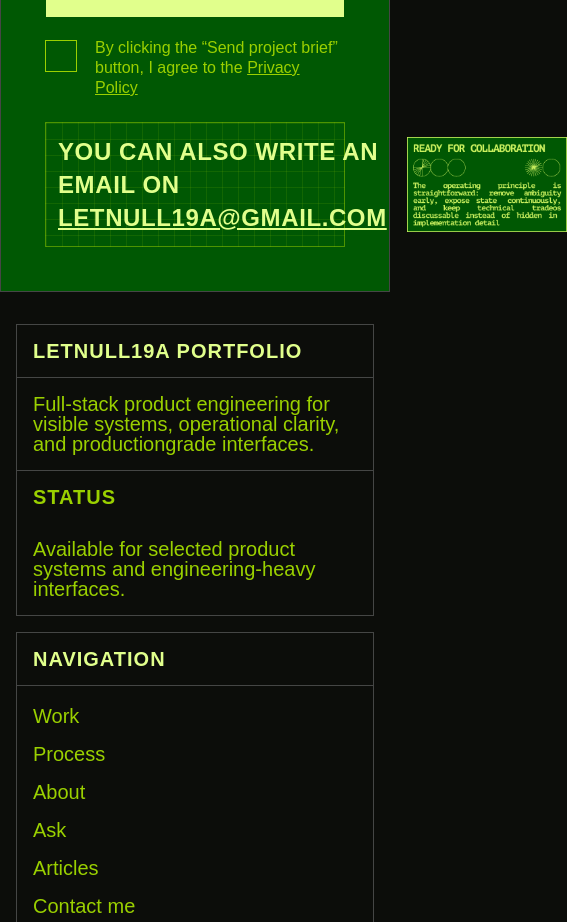
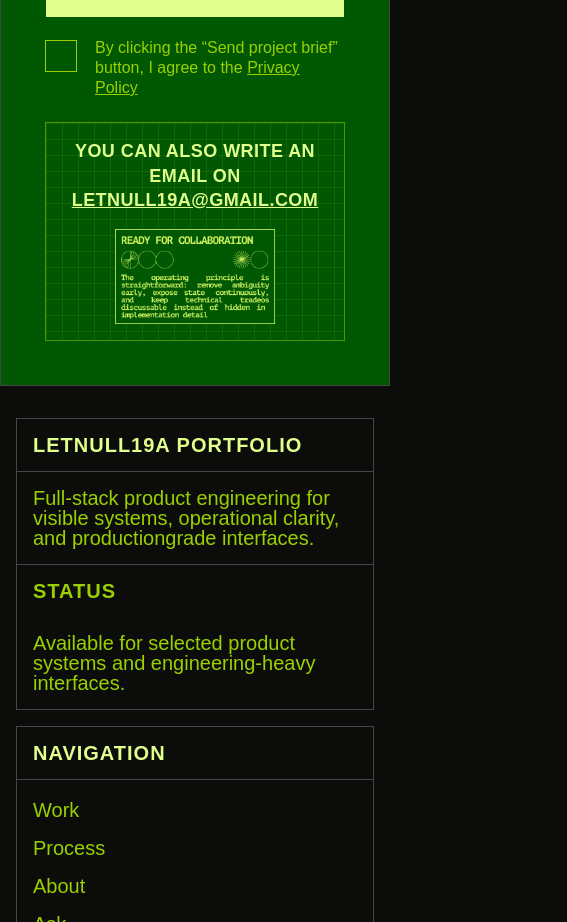
Before and after one commit to letnull19A/my-website, a Next.js app: page / in a window 390 px wide. Shown: the part 7180-8102 px from the top of the page, 567 px wide, since content can reach past the window. Built offline with nearby package versions, Linux system fonts and the light colour scheme; a web font is replaced by a local one.

Commit message:
fix(mobile): Адаптив контактов и скрытие картинок на мобилках

```diff
--- a/src/sections/contact/contact.tsx
+++ b/src/sections/contact/contact.tsx
@@ -19,7 +19,7 @@ const EmailLink: React.FC<{ email: string; className?: string }> = ({
   email,
   className = '',
 }) => (
-  <p className={`font-bold uppercase tracking-wide text-lime-light break-keep ${className}`}>
+  <p className={`font-bold uppercase tracking-wide text-lime-light break-words ${className}`}>
     YOU CAN ALSO WRITE AN EMAIL ON{' '}
     <a href={`mailto:${email.toLowerCase()}`} className="underline hover:text-lime-soft transition-colors ">
       {email}
@@ -83,9 +83,9 @@ export const ContactSection: React.FC<ContactSectionProps> = ({
                 `,
                 backgroundSize: '16px 16px',
               }}
-              className="mt-6 border border-lime/50 p-3 sm:p-4 grid grid-cols-[1fr_auto] gap-3 items-center lg:hidden"
+              className="mt-6 border border-lime/50 p-4 sm:p-5 flex flex-col gap-4 items-center text-center lg:hidden"
             >
-              <EmailLink email={directEmail} className="text-2xl leading-snug pr-2" />
+              <EmailLink email={directEmail} className="text-lg sm:text-xl leading-snug text-center" />
               <StatusBadgeImage src={statusBadgeSrc} width={130} height={80} className="w-40 sm:w-32.5" />
             </div>
           </div>
--- a/src/sections/other-articles/other-articles.tsx
+++ b/src/sections/other-articles/other-articles.tsx
@@ -47,7 +47,7 @@ export const OtherArticles: React.FC<OtherArticlesProps> = ({
             </h1>
           </div>
 
-          <div className="relative w-full max-w-[320px] sm:max-w-105 shrink-0 overflow-hidden">
+          <div className="relative w-full max-w-[320px] sm:max-w-105 shrink-0 overflow-hidden hidden sm:block">
             <Image
               src={principlesImageSrc}
               alt="Clarity over assumptions principles"
--- a/src/sections/other-works/other-works.tsx
+++ b/src/sections/other-works/other-works.tsx
@@ -47,7 +47,7 @@ export const OtherWorkSection: React.FC<OtherWorkSectionProps> = ({
             </h1>
           </div>
 
-          <div className="relative w-full max-w-[320px] sm:max-w-105 shrink-0 overflow-hidden">
+          <div className="relative w-full max-w-[320px] sm:max-w-105 shrink-0 overflow-hidden hidden sm:block">
             <Image
               src={principlesImageSrc}
               alt="Clarity over assumptions principles"
```
